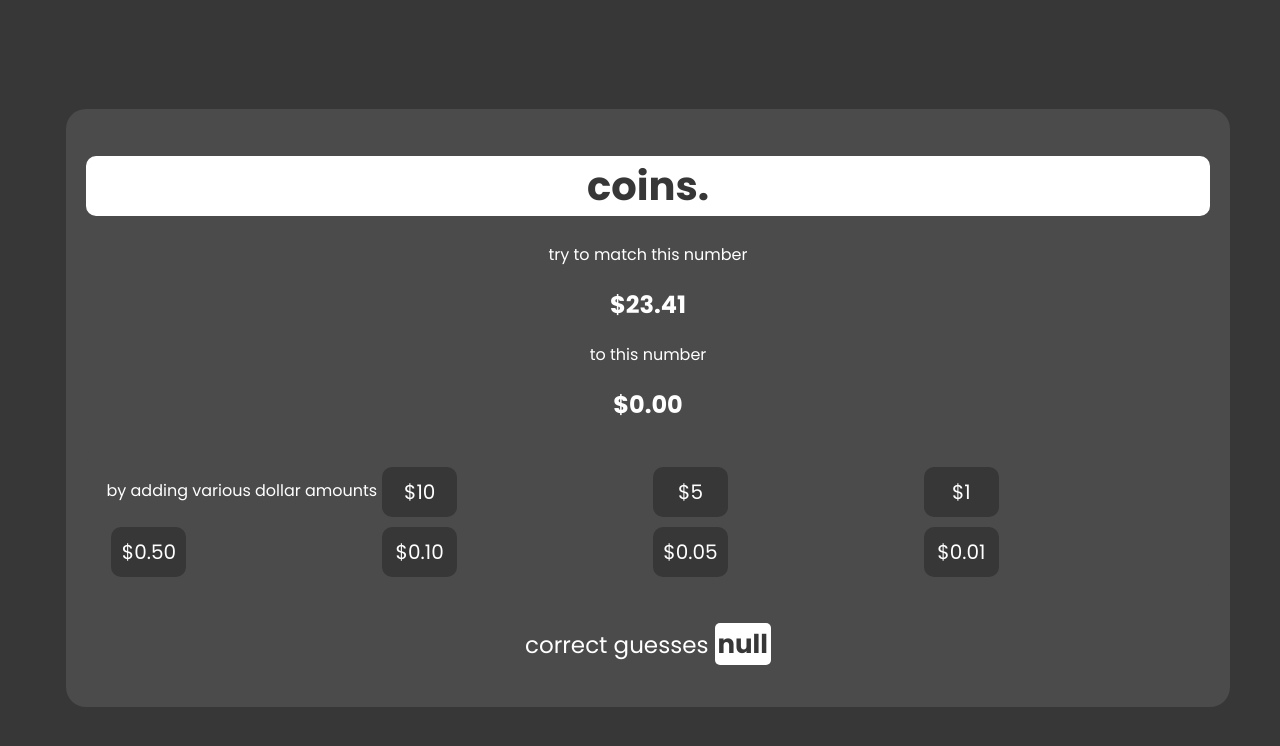
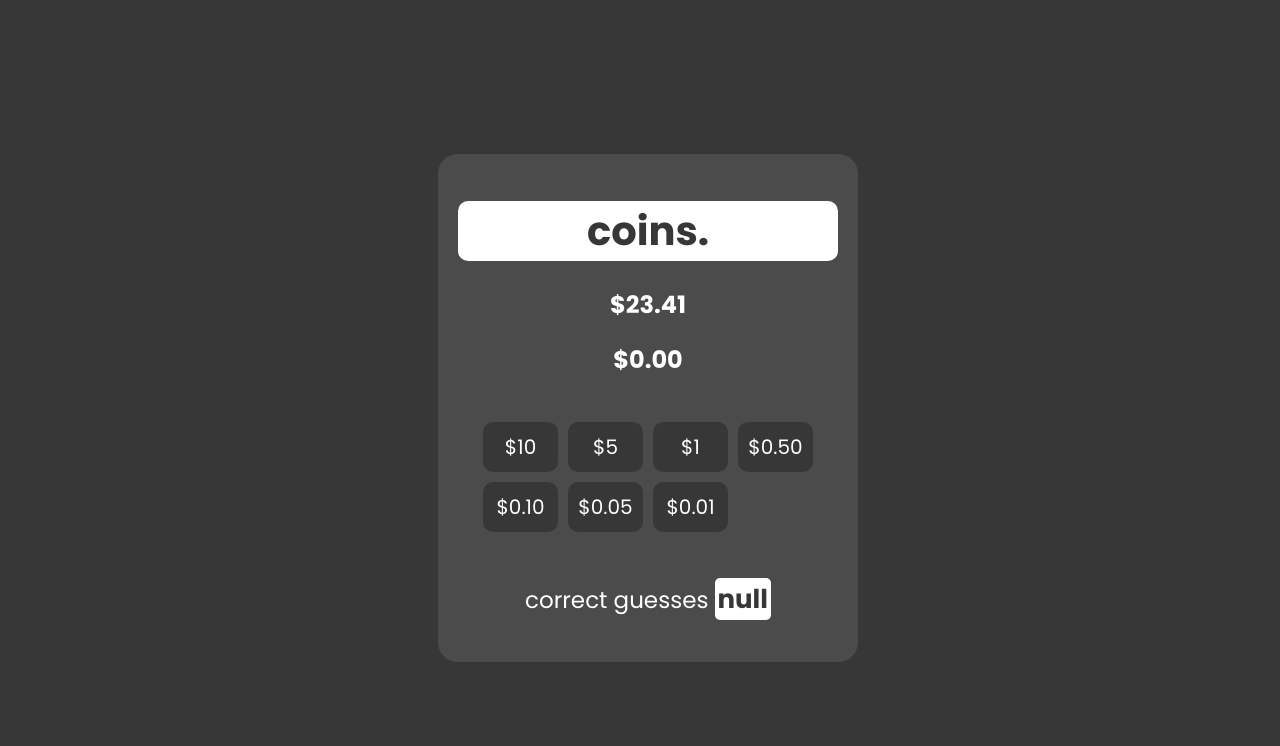
Before and after one commit to namanAgn/Projects, a plain HTML site: page coins/index.html in a window 1280 px wide. Drawn offline with Linux system fonts and the light colour scheme.

Commit message:
Update index.html

```diff
--- a/coins/index.html
+++ b/coins/index.html
@@ -12,12 +12,9 @@
 <body>
     <div class="main">
         <h1>coins.</h1>
-        <p class="help">try to match this number</p>
         <h2 class="money-display">$0.00</h2>
-        <p class="help">to this number</p>
         <h2 class="player-display">$0.00</h2>
         <div class="buttons">
-            <p class="help">by adding various dollar amounts</p>
             <button class="ten-dollars">$10</button>
             <button class="five-dollars">$5</button>
             <button class="one-dollar">$1</button>
```
